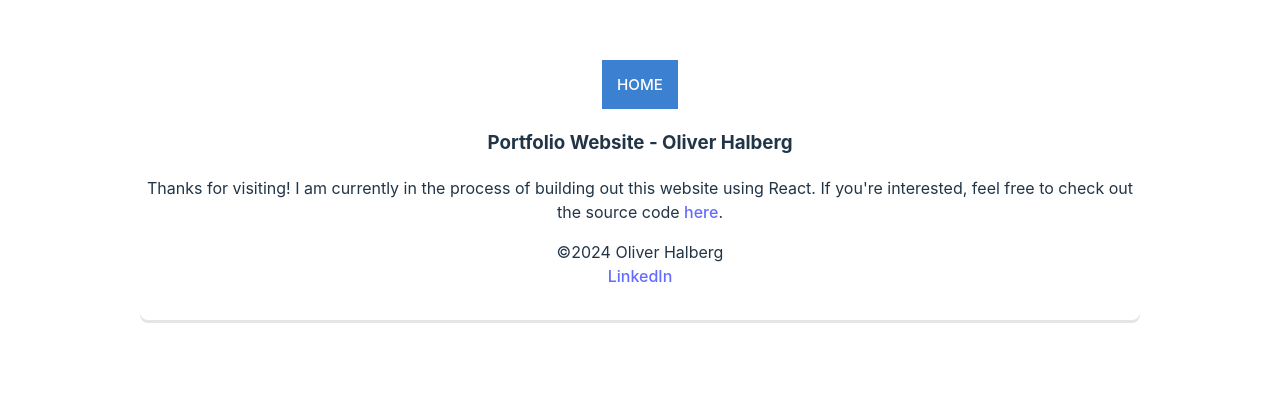
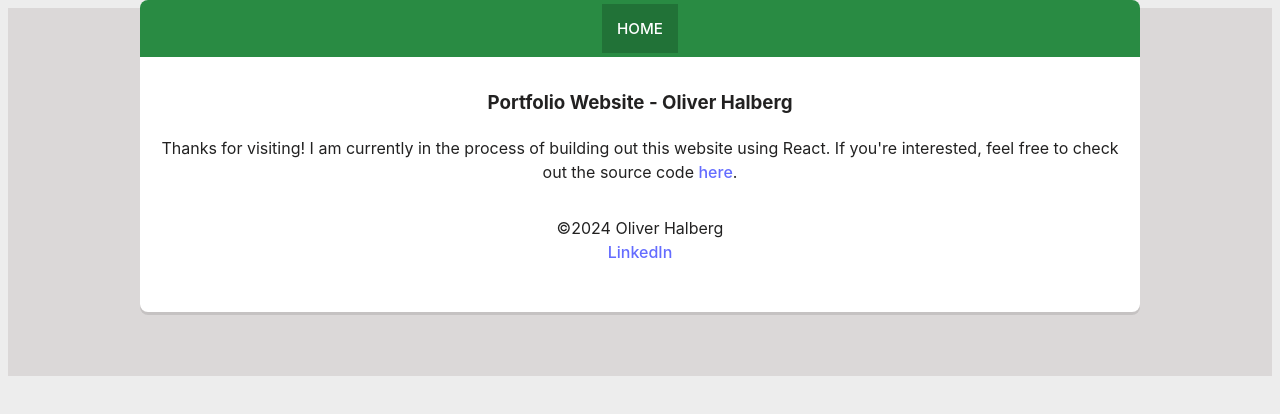
Before and after one commit to oliverhalberg/Portfolio-Site, a React (Vite) app: page / in a window 1280 px wide. Shown: the top 414 px of the page. Built offline with nearby package versions, Linux system fonts and the light colour scheme.

Commit message:
Style tweaks to index.css

```diff
--- a/src/index.css
+++ b/src/index.css
@@ -1,11 +1,11 @@
-:root {
+body {
   font-family: Inter, system-ui, Avenir, Helvetica, Arial, sans-serif;
   line-height: 1.5;
   font-weight: 400;
 
   color-scheme: light dark;
   color: rgba(1, 0, 0, 0.87);
-  background-color: #298b43;
+  background-color: #dbd8d8;
 
   font-synthesis: none;
   text-rendering: optimizeLegibility;
@@ -55,7 +55,7 @@ button:focus-visible {
 @media (prefers-color-scheme: light) {
   :root {
     color: #213547;
-    background-color: #ffffff;
+    background-color: #ededed;
   }
   a:hover {
     color: #747bff;
@@ -68,8 +68,13 @@ button:focus-visible {
 
 header {
   margin-bottom: 2em;
-  margin-top: 2em;
+  position: relative;
+  background-color: #298b43;
+  padding: 1em;
+}
 
+footer {
+  padding: 1em;
 }
 
 /* Container Styles */
@@ -77,7 +82,7 @@ header {
   width: 95%;
   max-width: 1000px;
   padding-bottom: 2em;
-  margin: 0 auto 2em;
+  margin: -2.5em auto 2em;
   background: #fff;
   border-radius: .5em;
   box-shadow: 0 3px rgba(0, 0, 0, .1);
@@ -98,10 +103,15 @@ header {
 #navbar a:hover,
 #navbar .active {
   color: #fff;
-  background: #3b80d1;
+  background: #217237;
 }
 
 .navbarLink {
   display: inline;
   padding: 0.5em;
 }
+
+.container p {
+  margin-left: 2%;
+  margin-right: 2%;
+}
```
